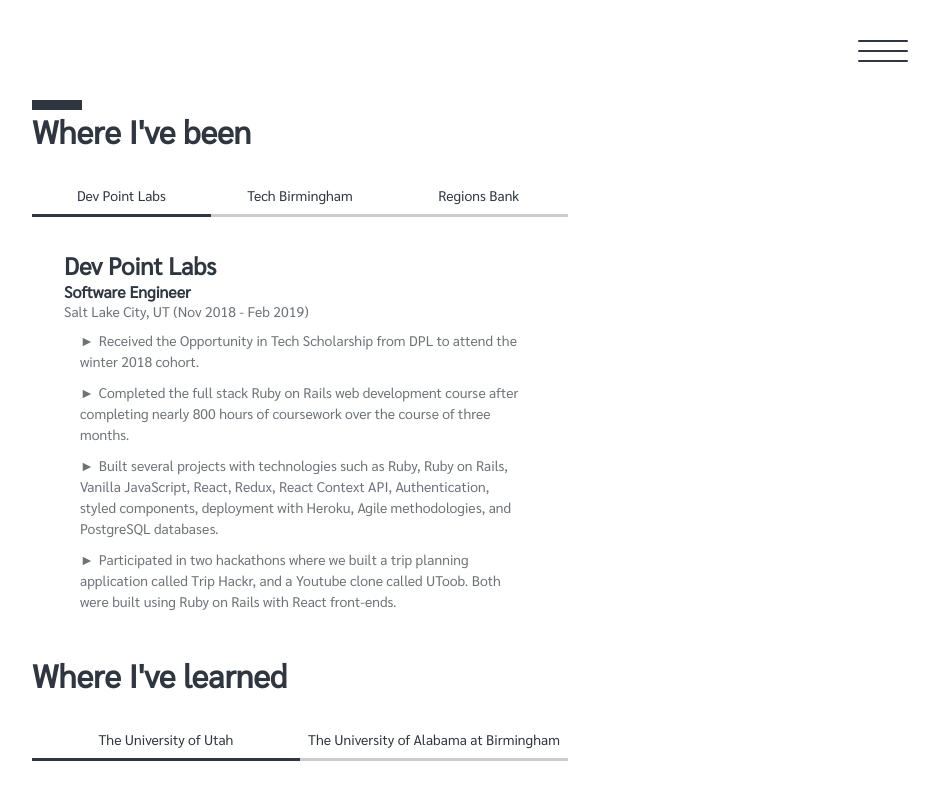
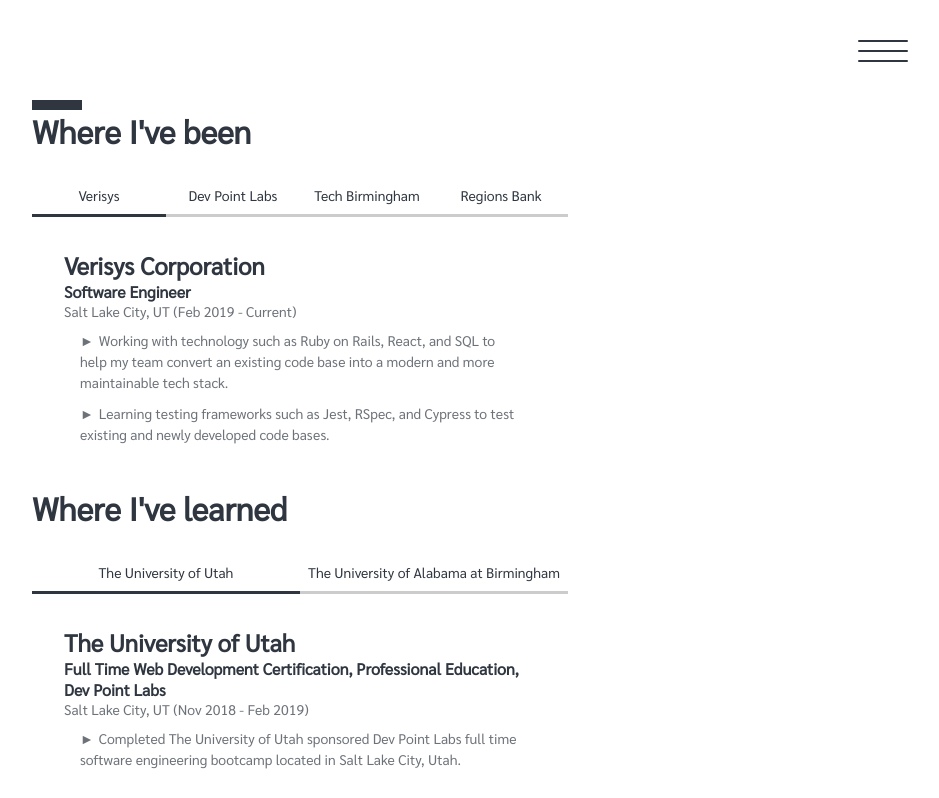
Before and after one commit to DanielJBailey/Portfolio-Website, a React (Create React App) app in the folder client/: page /experience in a window 1280 px wide. Shown: the top 798 px of the page, without its empty margins (340-1279 px from the left). Built offline with nearby package versions, Linux system fonts and the light colour scheme.

Commit message:
update experience

```diff
--- a/client/src/components/About/About.js
+++ b/client/src/components/About/About.js
@@ -24,8 +24,7 @@
                         challenging career in software development. I was
                         honored to receive the Opportunity in Tech Scholarship
                         for Dev Point Labs, located in the heart of Salt Lake
-                        City, UT. I am currently a student at Dev Point Labs and
-                        will graduate from the University of Utah partnered
+                        City, UT. I am currently a software engineer at Verisys, after graduating from Dev Point Labs, a University of Utah partnered
                         program in February of 2019.
                      </Bio>
                      <Bio>
--- a/client/src/components/Experience/Experience.js
+++ b/client/src/components/Experience/Experience.js
@@ -32,17 +32,24 @@
                               index={companyIndex}
                               value={value}
                            >
-                              Dev Point Labs
+                              Verisys
                            </Company>
                            <Company
                               onClick={() => this.updateCompanyIndex(1)}
                               index={companyIndex}
                               value={value}
                            >
+                              Dev Point Labs
+                           </Company>
+                           <Company
+                              onClick={() => this.updateCompanyIndex(2)}
+                              index={companyIndex}
+                              value={value}
+                           >
                               Tech Birmingham
                            </Company>
                            <Company
-                              onClick={() => this.updateCompanyIndex(2)}
+                              onClick={() => this.updateCompanyIndex(3)}
                               index={companyIndex}
                               value={value}
                            >
@@ -54,6 +61,23 @@
                         </ExperienceIndicator>
                         <PositionsContainer>
                            {companyIndex === 0 ? (
+                              <Position>
+                                 <CompanyName>Verisys Corporation</CompanyName>
+                                 <Title>Software Engineer</Title>
+                                 <DatesEmployed value={value}>
+                                    Salt Lake City, UT (Feb 2019 - Current)
+                                 </DatesEmployed>
+                                 <TaskList>
+                                    <Task value={value}>
+                                       Working with technology such as Ruby on Rails, React, and SQL to help my team convert an existing code base into a modern and more maintainable tech stack.
+                                    </Task>
+                                    <Task value={value}>
+                                       Learning testing frameworks such as Jest, RSpec, and Cypress to test existing and newly developed code bases.
+                                    </Task>
+                                 </TaskList>
+                              </Position>
+                           ) : null}
+                           {companyIndex === 1 ? (
                               <Position>
                                  <CompanyName>Dev Point Labs</CompanyName>
                                  <Title>Software Engineer</Title>
@@ -90,7 +114,7 @@
                                  </TaskList>
                               </Position>
                            ) : null}
-                           {companyIndex === 1 ? (
+                           {companyIndex === 2 ? (
                               <Position>
                                  <CompanyName>Tech Birmingham</CompanyName>
                                  <Title>Assistant Instructor</Title>
@@ -111,7 +135,7 @@
                                  </TaskList>
                               </Position>
                            ) : null}
-                           {companyIndex === 2 ? (
+                           {companyIndex === 3 ? (
                               <Position>
                                  <CompanyName>Regions Bank</CompanyName>
                                  <Title>
@@ -325,7 +349,7 @@
 
 const WorkContainer = styled.ul`
    display: grid;
-   grid-template-columns: 1fr 1fr 1fr;
+   grid-template-columns: 1fr 1fr 1fr 1fr;
    list-style: none;
    margin-top: 25px;
    background-color: transparent;
@@ -406,14 +430,16 @@
          case 0:
             return "0";
          case 1:
-            return "33.333%";
+            return "25%";
          case 2:
-            return "66.666%";
+            return "50%";
+         case 3:
+            return "75%";
          default:
             return "0";
       }
    }};
-   width: 33.333%;
+   width: 25%;
    &:after {
       display: block;
       content: "";
--- a/client/src/components/Home/Home.js
+++ b/client/src/components/Home/Home.js
@@ -81,7 +81,7 @@
                </a>
             </SocialMedia>
             <InfoWrapper>
-               <Title value={value}>Software Engineer @ Dev Point Labs</Title>
+               <Title value={value}>Software Engineer @ Verisys</Title>
                <hr />
                <Name value={value}>Daniel Bailey</Name>
                <hr />
```
